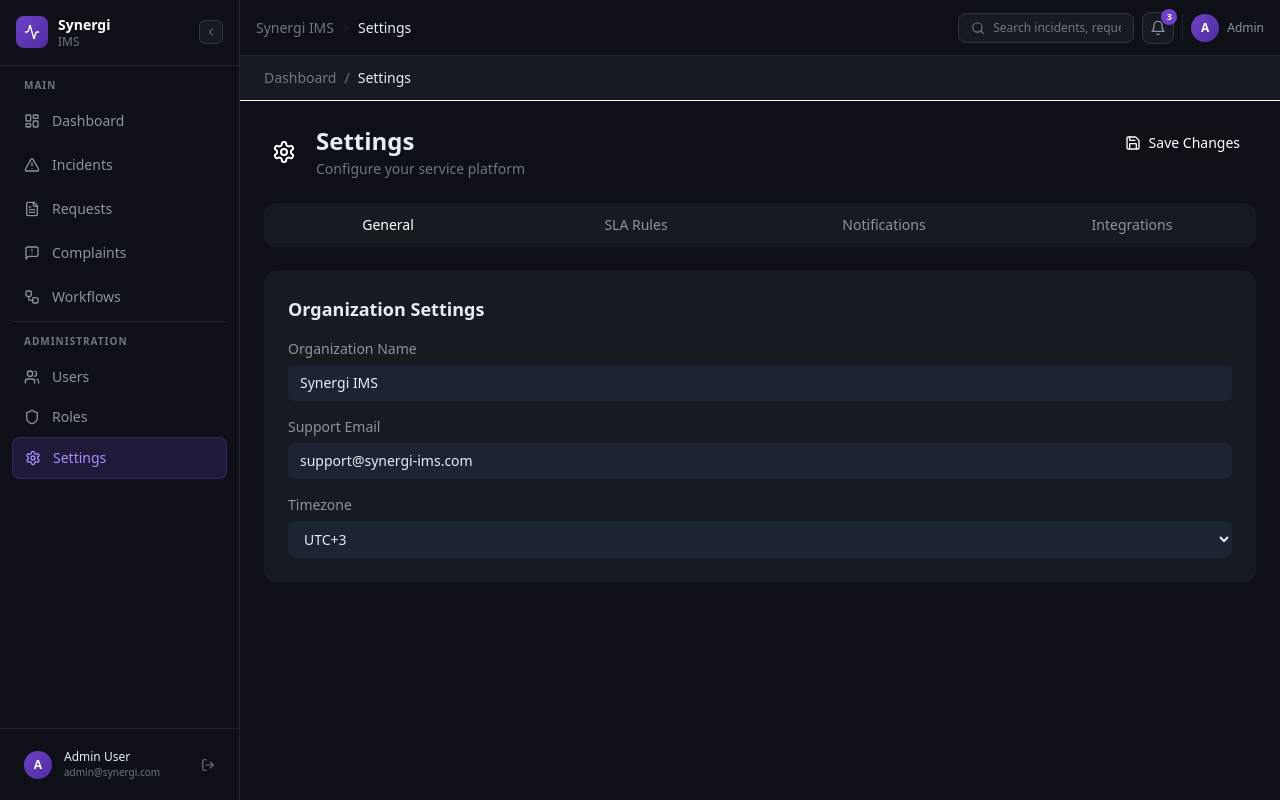
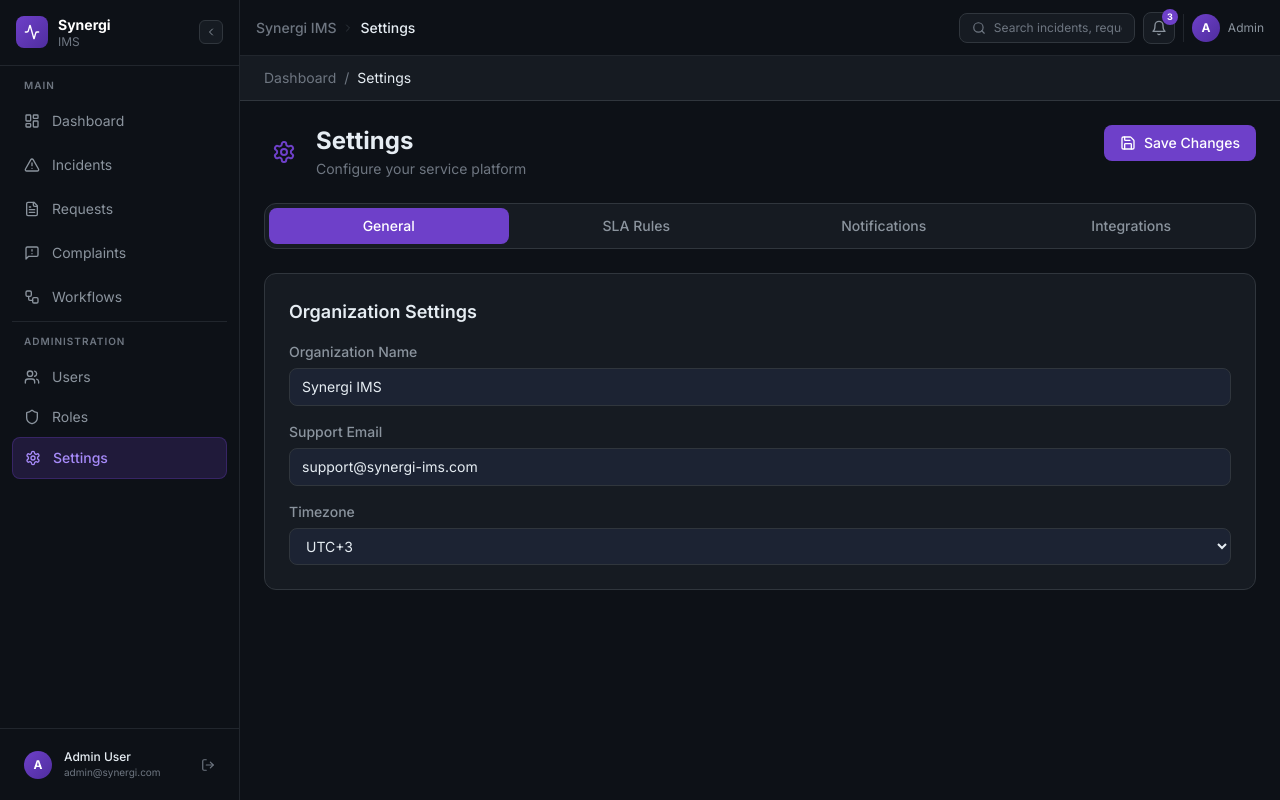
Before and after one commit to haithampm/automax-service-platform, a Next.js app in the folder frontend/: page /settings in a window 1280 px wide. Built offline with nearby package versions, Linux system fonts and the light colour scheme.

Commit message:
Refactor global styles and update button utilities
Updated global styles to include additional font weight and color variables. Enhanced button styles and added new utility classes.

```diff
--- a/frontend/app/globals.css
+++ b/frontend/app/globals.css
@@ -1,5 +1,6 @@
 /* Synergi IMS - Global Styles */
-@import url('https://fonts.googleapis.com/css2?family=Inter:wght@300;400;500;600;700&display=swap');
+@import url('https://fonts.googleapis.com/css2?family=Inter:wght@300;400;500;600;700;800&display=swap');
+
 @tailwind base;
 @tailwind components;
 @tailwind utilities;
@@ -11,19 +12,38 @@
   --color-bg-primary: #0d1117;
   --color-bg-secondary: #161b22;
   --color-bg-tertiary: #1c2333;
-  --color-border: #21262d;
-  --color-border-muted: #30363d;
+  --color-bg-elevated: #222938;
+
+  --color-border-primary: #30363d;
+  --color-border-secondary: #21262d;
+
   --color-text-primary: #e6edf3;
   --color-text-secondary: #8b949e;
   --color-text-muted: #6e7681;
-  --color-brand: #6e40c9;
-  --color-brand-light: #a78bfa;
-  --color-brand-dark: #4f2d9e;
-  --color-brand-subtle: rgba(110, 64, 201, 0.15);
+  --color-text-inverse: #0d1117;
+
+  --color-accent: #6e40c9;
+  --color-accent-hover: #5a31a8;
+  --color-accent-active: #4f2d9e;
+  --color-accent-soft: rgba(110, 64, 201, 0.16);
+
   --color-success: #3fb950;
+  --color-success-soft: rgba(63, 185, 80, 0.15);
   --color-warning: #d29922;
+  --color-warning-soft: rgba(210, 153, 34, 0.15);
   --color-danger: #f85149;
+  --color-danger-soft: rgba(248, 81, 73, 0.15);
   --color-info: #58a6ff;
+  --color-info-soft: rgba(88, 166, 255, 0.15);
+
+  --shadow-sm: 0 1px 2px rgba(0, 0, 0, 0.22);
+  --shadow-md: 0 8px 24px rgba(0, 0, 0, 0.26);
+  --shadow-lg: 0 18px 48px rgba(0, 0, 0, 0.34);
+
+  --radius-sm: 0.5rem;
+  --radius-md: 0.75rem;
+  --radius-lg: 1rem;
+  --radius-xl: 1.25rem;
 }
 
 /* ============================================================
@@ -34,189 +54,282 @@
     box-sizing: border-box;
   }
 
+  html {
+    scroll-behavior: smooth;
+  }
+
   body {
-    @apply bg-[#0d1117] text-[#e6edf3] font-sans antialiased;
+    @apply m-0 min-h-screen bg-[#0d1117] text-[#e6edf3] antialiased;
+    font-family: 'Inter', sans-serif;
     font-feature-settings: 'cv02', 'cv03', 'cv04', 'cv11';
   }
 
-  h1, h2, h3, h4, h5, h6 {
-    @apply font-semibold text-[#e6edf3];
+  a {
+    @apply no-underline text-inherit;
   }
 
-  /* Scrollbar */
-  ::-webkit-scrollbar { width: 5px; height: 5px; }
-  ::-webkit-scrollbar-track { background: transparent; }
-  ::-webkit-scrollbar-thumb { background: #30363d; border-radius: 9999px; }
-  ::-webkit-scrollbar-thumb:hover { background: #6e7681; }
+  button,
+  input,
+  select,
+  textarea {
+    font: inherit;
+  }
 
-  /* Selection */
+  h1,
+  h2,
+  h3,
+  h4,
+  h5,
+  h6 {
+    @apply m-0 font-semibold text-[#e6edf3];
+  }
+
+  p {
+    @apply m-0;
+  }
+
   ::selection {
-    background: rgba(110, 64, 201, 0.3);
+    background: rgba(110, 64, 201, 0.28);
     color: #e6edf3;
   }
 
-  /* Focus ring */
   :focus-visible {
-    @apply outline-none ring-2 ring-[#6e40c9]/50 ring-offset-1 ring-offset-[#0d1117];
+    @apply outline-none ring-2 ring-[#6e40c9]/50 ring-offset-2 ring-offset-[#0d1117];
+  }
+
+  ::-webkit-scrollbar {
+    width: 8px;
+    height: 8px;
+  }
+
+  ::-webkit-scrollbar-track {
+    background: transparent;
+  }
+
+  ::-webkit-scrollbar-thumb {
+    background: #30363d;
+    border-radius: 9999px;
+  }
+
+  ::-webkit-scrollbar-thumb:hover {
+    background: #6e7681;
   }
 }
 
 /* ============================================================
-   Component Utilities
+   Components
 ============================================================ */
 @layer components {
-
-  /* Buttons */
-  .btn-primary {
-    @apply bg-[#6e40c9] hover:bg-[#5a31a8] active:bg-[#4f2d9e] text-white px-4 py-2 rounded-lg text-sm font-medium
-           transition-all duration-150 flex items-center gap-2 cursor-pointer select-none
-           disabled:opacity-50 disabled:cursor-not-allowed shadow-sm;
+  .app-shell {
+    @apply min-h-screen bg-[#0d1117] text-[#e6edf3];
   }
 
-  .btn-secondary {
-    @apply bg-[#1c2333] hover:bg-[#21262d] active:bg-[#282e3a] border border-[#30363d] hover:border-[#6e7681]
-           text-[#e6edf3] px-4 py-2 rounded-lg text-sm font-medium
-           transition-all duration-150 flex items-center gap-2 cursor-pointer select-none
-           disabled:opacity-50 disabled:cursor-not-allowed;
+  .surface {
+    @apply bg-[#161b22] border border-[#30363d] rounded-xl;
   }
 
-  .btn-danger {
-    @apply bg-[#d73a49] hover:bg-red-600 active:bg-red-700 text-white px-4 py-2 rounded-lg text-sm font-medium
-           transition-all duration-150 flex items-center gap-2 cursor-pointer select-none
-           disabled:opacity-50 disabled:cursor-not-allowed;
+  .surface-elevated {
+    @apply bg-[#1c2333] border border-[#30363d] rounded-xl shadow-sm;
   }
 
-  .btn-ghost {
-    @apply hover:bg-[#161b22] text-[#8b949e] hover:text-[#e6edf3] px-3 py-2 rounded-lg text-sm font-medium
-           transition-all duration-150 flex items-center gap-2 cursor-pointer select-none;
-  }
-
-  /* Cards */
   .card {
     @apply bg-[#1c2333] border border-[#30363d] rounded-xl p-5 shadow-sm;
   }
 
   .card-hover {
-    @apply card hover:border-[#6e40c9]/30 hover:bg-[#1c2333]/80 transition-all duration-200 cursor-pointer;
+    @apply card transition-all duration-200 hover:border-[#6e40c9]/30 hover:shadow-md;
   }
 
-  /* Form Elements */
+  .btn-primary {
+    @apply inline-flex items-center justify-center gap-2 rounded-lg bg-[#6e40c9] px-4 py-2 text-sm font-medium text-white shadow-sm transition-all duration-150 hover:bg-[#5a31a8] active:bg-[#4f2d9e] disabled:cursor-not-allowed disabled:opacity-50;
+  }
+
+  .btn-secondary {
+    @apply inline-flex items-center justify-center gap-2 rounded-lg border border-[#30363d] bg-[#1c2333] px-4 py-2 text-sm font-medium text-[#e6edf3] transition-all duration-150 hover:border-[#6e7681] hover:bg-[#21262d] disabled:cursor-not-allowed disabled:opacity-50;
+  }
+
+  .btn-ghost {
+    @apply inline-flex items-center justify-center gap-2 rounded-lg px-3 py-2 text-sm font-medium text-[#8b949e] transition-all duration-150 hover:bg-[#161b22] hover:text-[#e6edf3];
+  }
+
+  .btn-danger {
+    @apply inline-flex items-center justify-center gap-2 rounded-lg bg-[#d73a49] px-4 py-2 text-sm font-medium text-white transition-all duration-150 hover:bg-red-600 active:bg-red-700 disabled:cursor-not-allowed disabled:opacity-50;
+  }
+
   .input {
-    @apply bg-[#161b22] border border-[#30363d] rounded-lg px-3 py-2 text-sm text-[#e6edf3]
-           placeholder:text-[#6e7681] focus:outline-none focus:ring-2 focus:ring-[#6e40c9]/40
-           focus:border-[#6e40c9] transition-all duration-150 w-full;
+    @apply w-full rounded-lg border border-[#30363d] bg-[#161b22] px-3 py-2 text-sm text-[#e6edf3] placeholder:text-[#6e7681] transition-all duration-150 focus:border-[#6e40c9] focus:outline-none focus:ring-2 focus:ring-[#6e40c9]/40;
+  }
+
+  .select {
+    @apply input cursor-pointer appearance-none;
+  }
+
+  .textarea {
+    @apply input min-h-[120px] resize-y;
   }
 
   .label {
-    @apply text-xs font-medium text-[#8b949e] uppercase tracking-wide mb-1 block;
+    @apply mb-1 block text-xs font-medium uppercase tracking-wide text-[#8b949e];
   }
 
-  .select {
-    @apply input appearance-none cursor-pointer;
+  .helper-text {
+    @apply mt-1 text-xs text-[#6e7681];
   }
 
-  /* Navigation */
   .nav-item {
-    @apply flex items-center gap-3 px-3 py-2.5 rounded-lg text-sm text-[#8b949e]
-           hover:text-[#e6edf3] hover:bg-[#161b22] transition-all duration-150 cursor-pointer;
+    @apply flex items-center gap-3 rounded-lg px-3 py-2.5 text-sm text-[#8b949e] transition-all duration-150 hover:bg-[#161b22] hover:text-[#e6edf3];
   }
 
   .nav-item-active {
-    @apply flex items-center gap-3 px-3 py-2.5 rounded-lg text-sm
-           bg-[#6e40c9]/15 text-[#a78bfa] font-medium border border-[#6e40c9]/25 cursor-pointer;
+    @apply flex items-center gap-3 rounded-lg border border-[#6e40c9]/25 bg-[#6e40c9]/15 px-3 py-2.5 text-sm font-medium text-[#a78bfa];
   }
 
-  /* Badges & Status Chips */
+  .page-header {
+    @apply mb-6 flex items-start justify-between gap-4;
+  }
+
+  .page-title {
+    @apply text-2xl font-bold tracking-tight text-[#e6edf3];
+  }
+
+  .page-subtitle {
+    @apply mt-1 text-sm text-[#8b949e];
+  }
+
+  .section-title {
+    @apply text-lg font-semibold text-[#e6edf3];
+  }
+
+  .section-subtitle {
+    @apply mt-1 text-sm text-[#8b949e];
+  }
+
   .badge {
-    @apply inline-flex items-center px-2 py-0.5 rounded-full text-xs font-medium border;
+    @apply inline-flex items-center rounded-full border px-2.5 py-1 text-xs font-medium;
   }
 
   .badge-critical {
-    @apply badge bg-red-500/15 text-red-400 border-red-500/25;
+    @apply border-red-500/25 bg-red-500/15 text-red-400;
   }
 
   .badge-high {
-    @apply badge bg-orange-500/15 text-orange-400 border-orange-500/25;
+    @apply border-orange-500/25 bg-orange-500/15 text-orange-400;
   }
 
   .badge-medium {
-    @apply badge bg-yellow-500/15 text-yellow-400 border-yellow-500/25;
+    @apply border-yellow-500/25 bg-yellow-500/15 text-yellow-400;
   }
 
   .badge-low {
-    @apply badge bg-green-500/15 text-green-400 border-green-500/25;
+    @apply border-green-500/25 bg-green-500/15 text-green-400;
   }
 
   .badge-open {
-    @apply badge bg-red-500/15 text-red-400 border-red-500/25;
+    @apply border-red-500/25 bg-red-500/15 text-red-400;
   }
 
   .badge-in-progress {
-    @apply badge bg-blue-500/15 text-blue-400 border-blue-500/25;
+    @apply border-blue-500/25 bg-blue-500/15 text-blue-400;
   }
 
   .badge-resolved {
-    @apply badge bg-green-500/15 text-green-400 border-green-500/25;
+    @apply border-green-500/25 bg-green-500/15 text-green-400;
   }
 
   .badge-pending {
-    @apply badge bg-yellow-500/15 text-yellow-400 border-yellow-500/25;
+    @apply border-yellow-500/25 bg-yellow-500/15 text-yellow-400;
   }
 
   .badge-closed {
-    @apply badge bg-[#30363d] text-[#8b949e] border-[#21262d];
+    @apply border-[#21262d] bg-[#30363d] text-[#8b949e];
   }
 
-  /* Table */
+  .badge-success {
+    @apply border-green-500/25 bg-green-500/15 text-green-400;
+  }
+
+  .badge-gray {
+    @apply border-[#30363d] bg-[#21262d] text-[#8b949e];
+  }
+
   .table-container {
-    @apply overflow-x-auto rounded-xl border border-[#30363d];
+    @apply overflow-x-auto rounded-xl border border-[#30363d] bg-[#161b22];
   }
 
   .table {
-    @apply w-full text-sm text-left;
+    @apply w-full text-left text-sm;
   }
 
   .table thead tr {
-    @apply bg-[#161b22] border-b border-[#21262d];
+    @apply border-b border-[#21262d] bg-[#161b22];
   }
 
   .table thead th {
-    @apply px-4 py-3 text-xs font-semibold text-[#8b949e] uppercase tracking-wider whitespace-nowrap;
+    @apply whitespace-nowrap px-4 py-3 text-xs font-semibold uppercase tracking-wider text-[#8b949e];
   }
 
   .table tbody tr {
-    @apply border-b border-[#21262d] hover:bg-[#161b22] transition-colors;
+    @apply border-b border-[#21262d] transition-colors hover:bg-[#1c2333];
   }
 
   .table tbody td {
     @apply px-4 py-3 text-[#e6edf3];
   }
 
-  /* Page header utility */
-  .page-header {
-    @apply flex items-center justify-between mb-6;
+  .stats-card {
+    @apply rounded-xl border border-[#30363d] bg-[#1c2333] p-5 shadow-sm;
   }
 
-  .page-title {
-    @apply text-xl font-bold text-[#e6edf3];
+  .stats-label {
+    @apply text-sm text-[#8b949e];
   }
 
-  .page-subtitle {
-    @apply text-sm text-[#8b949e] mt-0.5;
+  .stats-value {
+    @apply mt-2 text-3xl font-bold tracking-tight text-[#e6edf3];
   }
 
-  /* Empty state */
+  .divider {
+    @apply my-4 border-t border-[#21262d];
+  }
+
   .empty-state {
     @apply flex flex-col items-center justify-center py-16 text-center;
   }
 
-  /* Divider */
-  .divider {
-    @apply border-t border-[#21262d] my-4;
+  .skeleton {
+    @apply animate-pulse rounded bg-[#21262d];
   }
 
-  /* Loading skeleton */
-  .skeleton {
-    @apply bg-[#21262d] animate-pulse rounded;
+  .search-shell {
+    @apply flex items-center gap-2 rounded-lg border border-[#30363d] bg-[#161b22] px-3 py-2 text-sm text-[#8b949e];
+  }
+
+  .panel-grid {
+    @apply grid grid-cols-1 gap-6 xl:grid-cols-12;
   }
 }
+
+/* ============================================================
+   Utilities
+============================================================ */
+@layer utilities {
+  .text-muted {
+    color: var(--color-text-muted);
+  }
+
+  .text-secondary {
+    color: var(--color-text-secondary);
+  }
+
+  .bg-panel {
+    background-color: var(--color-bg-secondary);
+  }
+
+  .bg-panel-elevated {
+    background-color: var(--color-bg-tertiary);
+  }
+
+  .border-panel {
+    border-color: var(--color-border-primary);
+  }
+}
```
